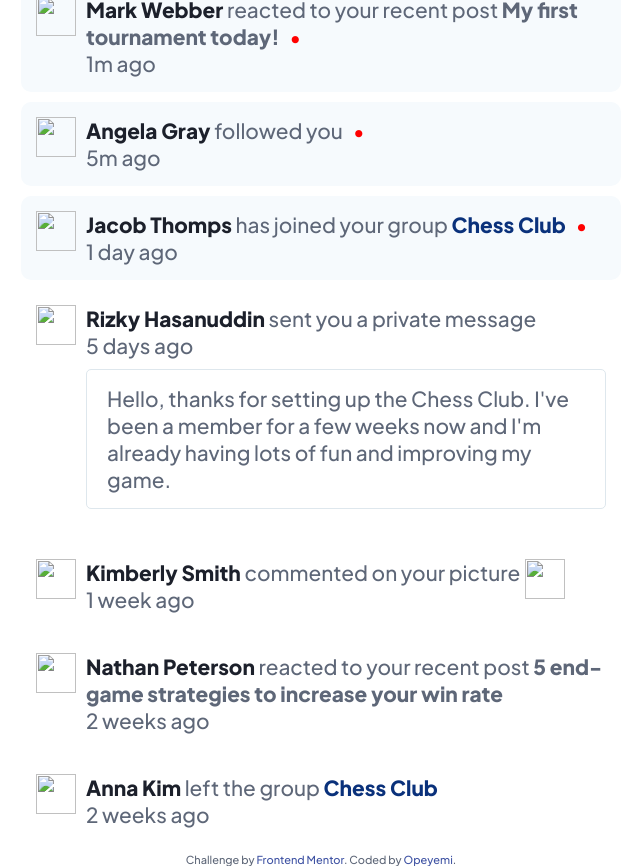
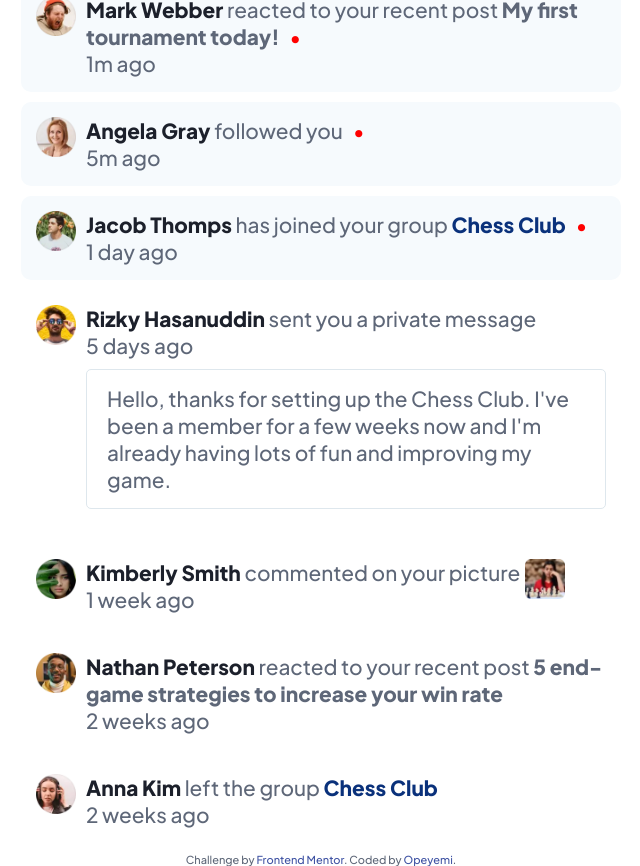
Before and after one commit to opeyemi-code/notifications-page-main, a plain HTML site: page index.html in a window 1280 px wide. Shown: the whole page, without its empty margins (319-959 px from the left). Drawn offline with Linux system fonts and the light colour scheme.

Commit message:
Fixed bad images

```diff
--- a/index.html
+++ b/index.html
@@ -5,7 +5,7 @@
   <meta charset="UTF-8">
   <meta name="viewport" content="width=device-width, initial-scale=1.0"> <!-- displays site properly based on user's device -->
 
-  <link rel="icon" type="image/png" sizes="32x32" href="./assets/images/favicon-32x32.png">
+  <link rel="icon" type="image/png" sizes="32x32" href="./images/favicon-32x32.png">
 
   <title>Frontend Mentor | Notifications page</title>
   <link rel="stylesheet" href="style.css">
@@ -35,7 +35,7 @@
     <div id="main-body">
       <div class="notification-msg unread-msg">
         <div>
-          <img src="/assests/images/avatar-mark-webber.webp" alt="">
+          <img src="/images/avatar-mark-webber.webp" alt="">
         </div>
         <div>
           <p><span class="user-name"><a href="#">Mark Webber</a></span> reacted to your recent post <span class="post"><a href="#">My first tournament today!</a></span><span class="red-bullet"></span></p>
@@ -44,7 +44,7 @@
       </div>
       <div class="notification-msg unread-msg">
         <div>
-          <img src="/assests/images/avatar-angela-gray.webp" alt="">
+          <img src="/images/avatar-angela-gray.webp" alt="">
         </div>
         <div>
           <p><span class="user-name"><a href="#">Angela Gray</a></span> followed you<span class="red-bullet"></span></p>
@@ -53,7 +53,7 @@
       </div>
       <div class="notification-msg unread-msg">
         <div>
-          <img src="/assests/images/avatar-jacob-thompson.webp" alt="">
+          <img src="/images/avatar-jacob-thompson.webp" alt="">
         </div>
         <div>
           <p><span class="user-name"><a href="#">Jacob Thomps</a></span> has joined your group <span class="group"><a href="#">Chess Club</a></span><span class="red-bullet"></span></p>
@@ -62,7 +62,7 @@
       </div>
       <div class="notification-msg">
         <div class="img-container">
-          <img src="/assests/images/avatar-rizky-hasanuddin.webp" alt="">
+          <img src="/images/avatar-rizky-hasanuddin.webp" alt="">
         </div>
         <div>
           <p><span class="user-name"><a href="">Rizky Hasanuddin</a></span> sent you a private message</p>
@@ -76,19 +76,19 @@
       </div>
       <div class="notification-msg">
         <div class="img-container">
-          <img src="/assests/images/avatar-kimberly-smith.webp" alt="">
+          <img src="/images/avatar-kimberly-smith.webp" alt="">
         </div>
         <div>
           <p><span class="user-name"><a href="#">Kimberly Smith</a></span> commented on your picture</p>
           <p>1 week ago</p>
         </div>
         <div class="img-container chess-img">
-          <img src="/assests/images/image-chess.webp" alt="">
+          <img src="/images/image-chess.webp" alt="">
         </div>
       </div>
       <div class="notification-msg">
         <div class="img-container">
-          <img src="/assests/images/avatar-nathan-peterson.webp" alt="">
+          <img src="/images/avatar-nathan-peterson.webp" alt="">
         </div>
         <div>
           <p><span class="user-name"><a href="#">Nathan Peterson</a></span> reacted to your recent post <span class="post"><a href="#">5 end-game strategies to increase your win rate</a></span>
@@ -98,7 +98,7 @@
       </div>
       <div class="notification-msg">
         <div class="img-container">
-          <a href="#"><img src="/assests/images/avatar-anna-kim.webp" alt=""></a>
+          <a href="#"><img src="/images/avatar-anna-kim.webp" alt=""></a>
         </div>
         <div>
           <p><span class="user-name"><a href="#">Anna Kim</a></span> left the group <span class="group"><a href="#">Chess Club</a></span></p>
```
